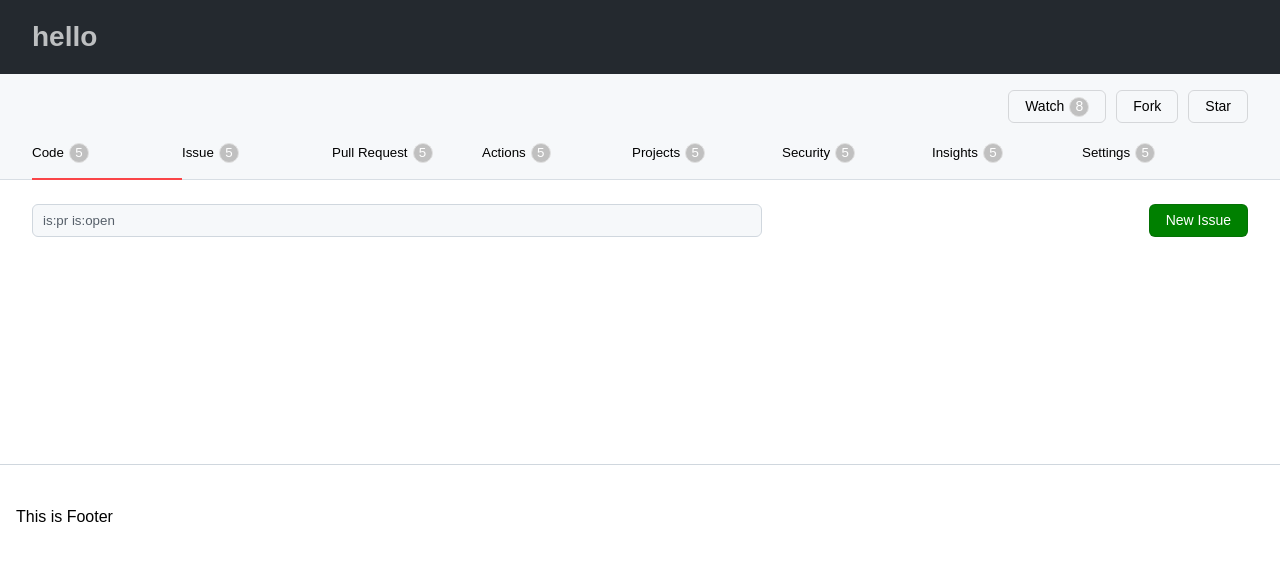
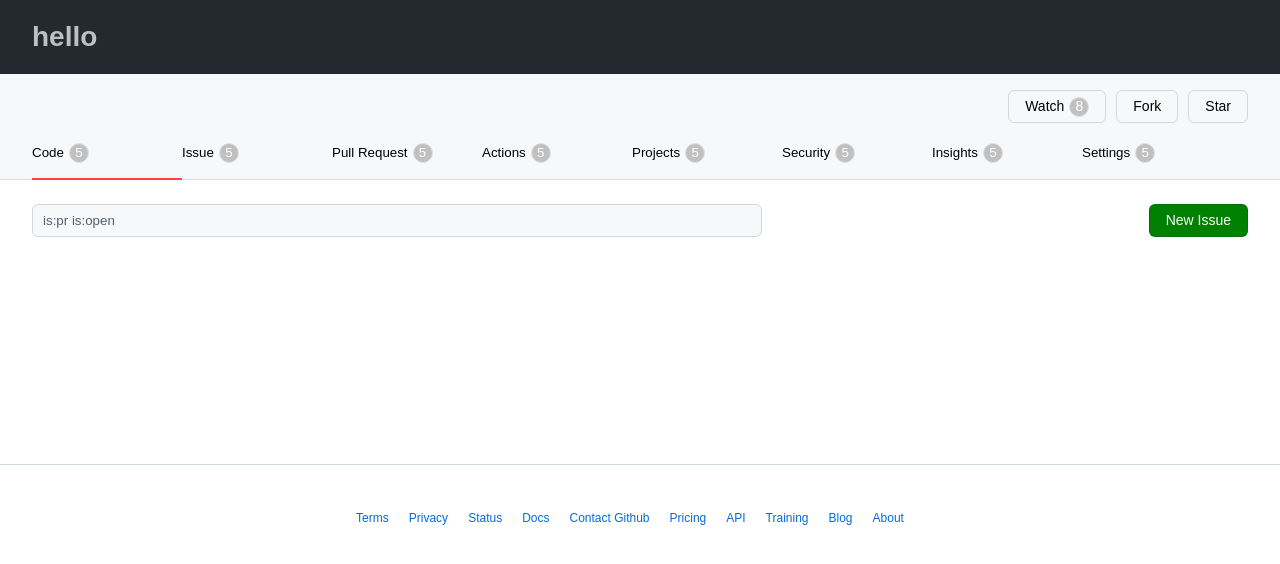
Before and after one commit to olhkyle/github-issue-page-clone, a React (Create React App) app: page / in a window 1280 px wide. Shown: the top 564 px of the page. Built offline with nearby package versions, Linux system fonts and the light colour scheme.

Commit message:
Feat : Footer 컴포넌트 UI 생성

```diff
--- a/src/components/Footer.tsx
+++ b/src/components/Footer.tsx
@@ -1,13 +1,62 @@
 import styled from '@emotion/styled'
 
+type FooterItems = FooterItem[]
+
+interface FooterItem {
+  title: string
+  link: string
+}
+
+const URL_PREFIX = 'https://docs.github.com/en/site-policy'
+
 const Footer = () => {
-  return <Wrapper>This is Footer</Wrapper>
+  const footerItems: FooterItems = [
+    {
+      title: 'Terms',
+      link: `${URL_PREFIX}/github-terms/github-terms-of-service`,
+    },
+    { title: 'Privacy', link: `${URL_PREFIX}/github-terms/github-terms-of-service` },
+    { title: 'Status', link: `${URL_PREFIX}/github-terms/github-terms-of-service` },
+    { title: 'Docs', link: `${URL_PREFIX}/github-terms/github-terms-of-service` },
+    { title: 'Contact Github', link: `${URL_PREFIX}/github-terms/github-terms-of-service` },
+    { title: 'Pricing', link: `${URL_PREFIX}/github-terms/github-terms-of-service` },
+    { title: 'API', link: `${URL_PREFIX}/github-terms/github-terms-of-service` },
+    { title: 'Training', link: `${URL_PREFIX}/github-terms/github-terms-of-service` },
+    { title: 'Blog', link: `${URL_PREFIX}/github-terms/github-terms-of-service` },
+    { title: 'About', link: `${URL_PREFIX}/github-terms/github-terms-of-service` },
+  ]
+  return (
+    <Wrapper>
+      {footerItems.map(({ link, title }) => {
+        return (
+          <Item key={title}>
+            <Link href={link}>{title}</Link>
+          </Item>
+        )
+      })}
+    </Wrapper>
+  )
 }
 
 export default Footer
 
-const Wrapper = styled.div`
+const Wrapper = styled.ul`
+  display: flex;
+  justify-content: center;
   margin-top: 40px;
   padding: 40px 16px 8px;
   border-top: 1px solid #d0d7de;
 `
+
+const Item = styled.li`
+  margin-right: 20px;
+`
+
+const Link = styled.a`
+  color: #0969da;
+  font-size: 12px;
+
+  &:hover {
+    text-decoration: underline;
+  }
+`
```
